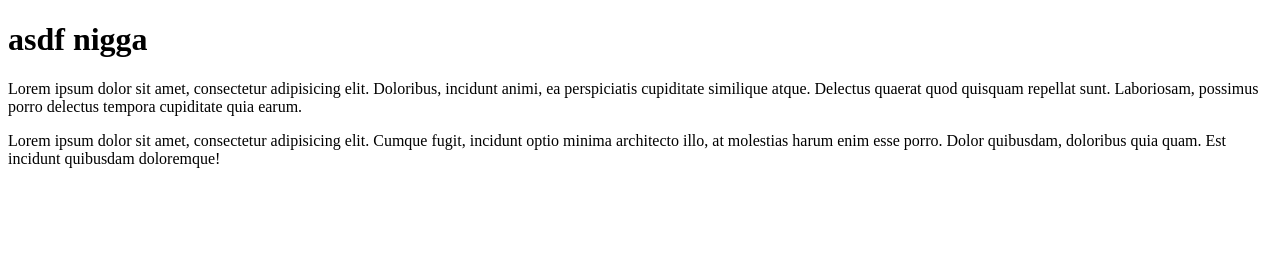
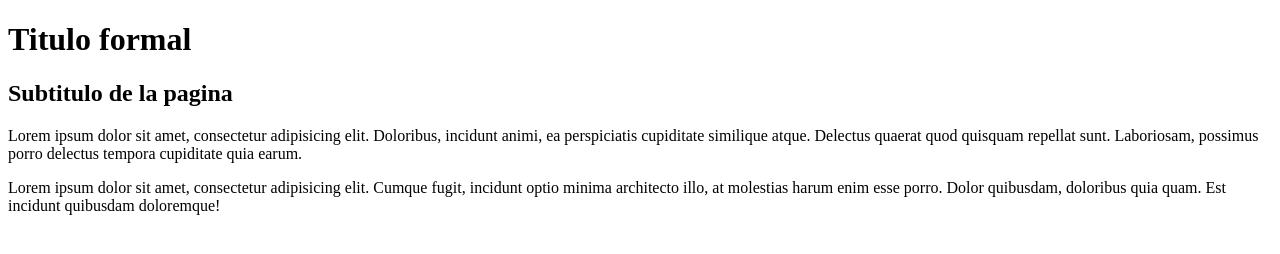
Before and after one commit to claudio4ndres/cardumen, a plain HTML site: page prueba jose/index.html in a window 1280 px wide. Drawn offline with Linux system fonts and the light colour scheme; files that its build step writes are made by us from their sources; files whose address does not match are found by name.

Commit message:
Primer comit en rama alternativa
cambios para hacer fusion

```diff
--- a/prueba jose/index.html
+++ b/prueba jose/index.html
@@ -2,13 +2,14 @@
 <html lang="es">
 <head>
 	<meta charset="UTF-8">
-	<title>prueba para cambios simultaneos</title>
+	<title>Prueba para cambios simultaneos</title>
 	<link rel="stylesheet" href="estilo.css">
 	<script src="codigo.js"></script>
 </head>
 <body>
 	<header>
-		<h1>asdf nigga</h1>
+		<h1>Titulo formal</h1>
+		<h2>Subtitulo de la pagina</h2>
 		<p>Lorem ipsum dolor sit amet, consectetur adipisicing elit. Doloribus, incidunt animi, ea perspiciatis cupiditate similique atque. Delectus quaerat quod quisquam repellat sunt. Laboriosam, possimus porro delectus tempora cupiditate quia earum.</p>
 		<p class="textoDos">Lorem ipsum dolor sit amet, consectetur adipisicing elit. Cumque fugit, incidunt optio minima architecto illo, at molestias harum enim esse porro. Dolor quibusdam, doloribus quia quam. Est incidunt quibusdam doloremque!</p>
 	</header>
```
